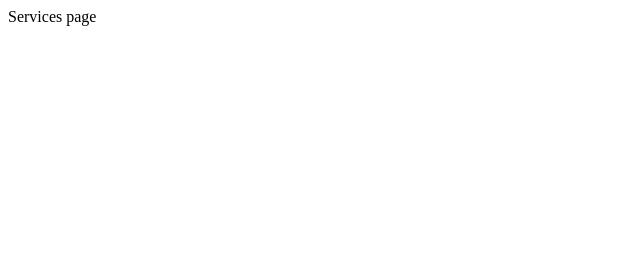
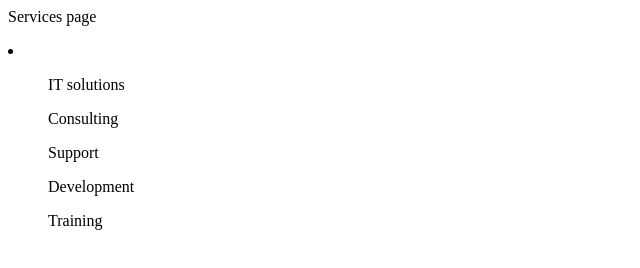
Before and after one commit to engineermagnifique/Gym_Git_Exercise_Solutions, a plain HTML site: page services.html in a window 1280 px wide. Shown: the whole page, without its empty margins (0-640 px from the left). Drawn offline with Linux system fonts and the light colour scheme.

Commit message:
Added new things to service

```diff
--- a/services.html
+++ b/services.html
@@ -6,5 +6,12 @@
 </head>
 <body>
     <p>Services page</p>
+    <li>
+        <ul>IT solutions</ul>
+        <ul>Consulting</ul>
+        <ul>Support</ul>
+        <ul>Development</ul>
+        <ul>Training</ul>
+    </li>
 </body>
 </html>
```
